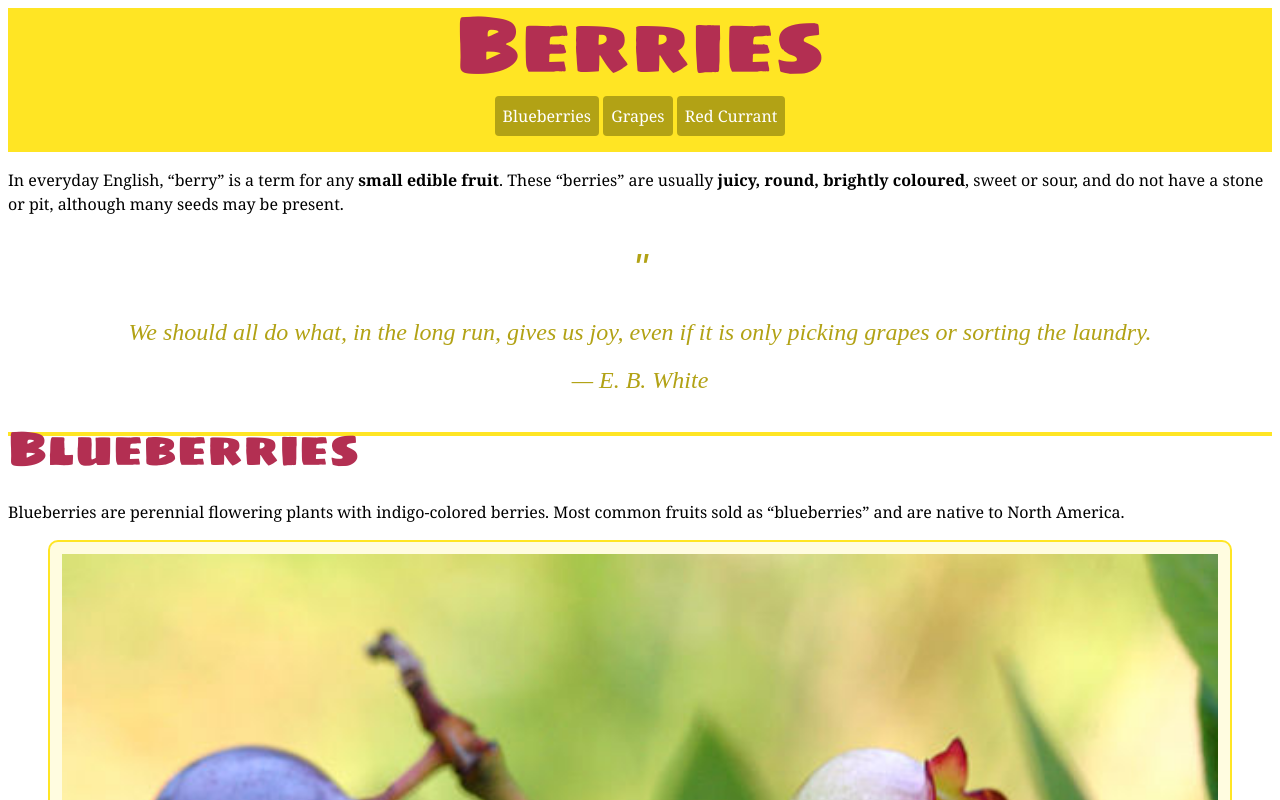
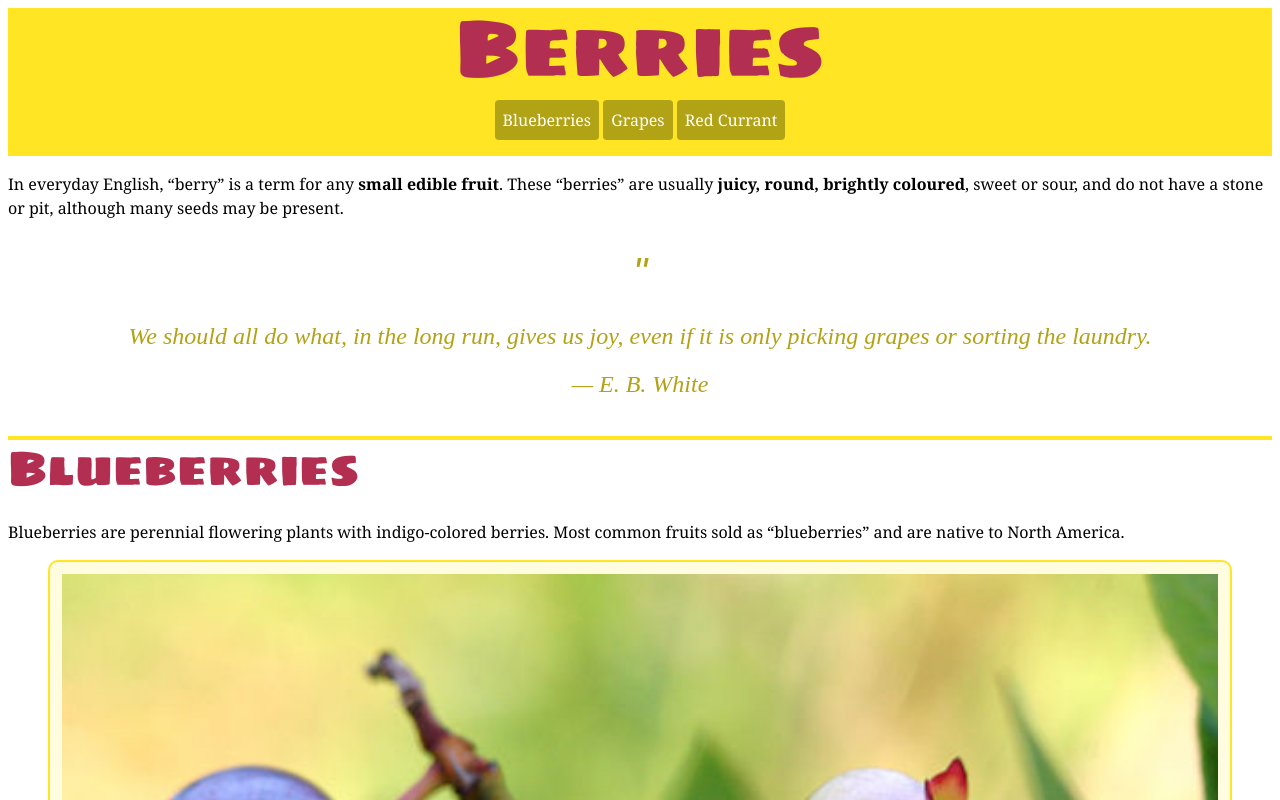
Before and after one commit to anthonyaubrey/dsn1674-project-1, a plain HTML site: page index.html in a window 1280 px wide. Shown: the top 800 px of the page. Drawn offline with Linux system fonts and the light colour scheme.

Commit message:
Fixed Padding on line

```diff
--- a/css/general.css
+++ b/css/general.css
@@ -9,11 +9,8 @@ h1, h2 {
   font style: normal;
   font-family: 'Sigmar One', cursive;
   color: #b32f52;
-}
-
-h2 {
+  padding-top:1rem;
   border-top: 4px solid #ffe524
-
 }
 
 h1 {
```
